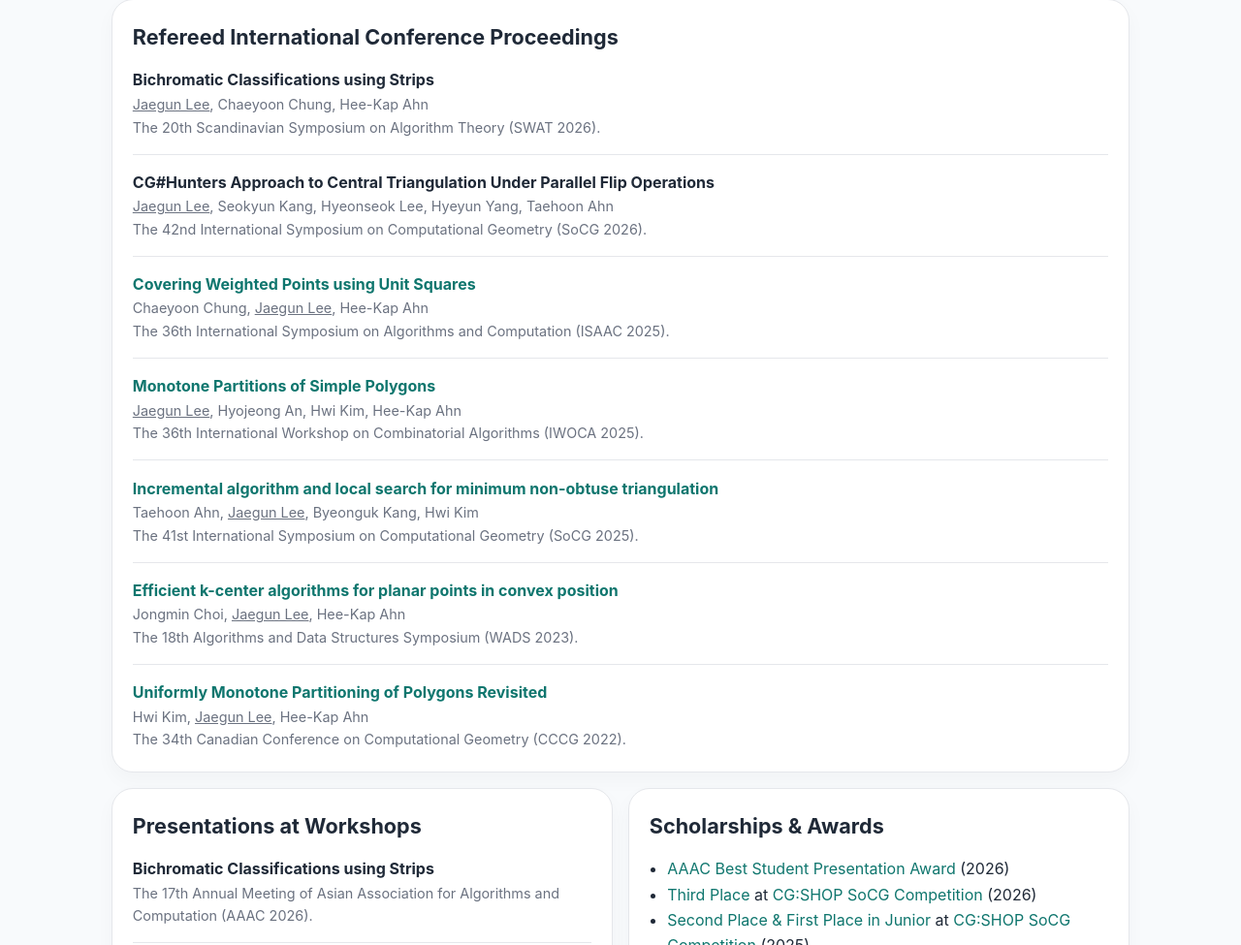
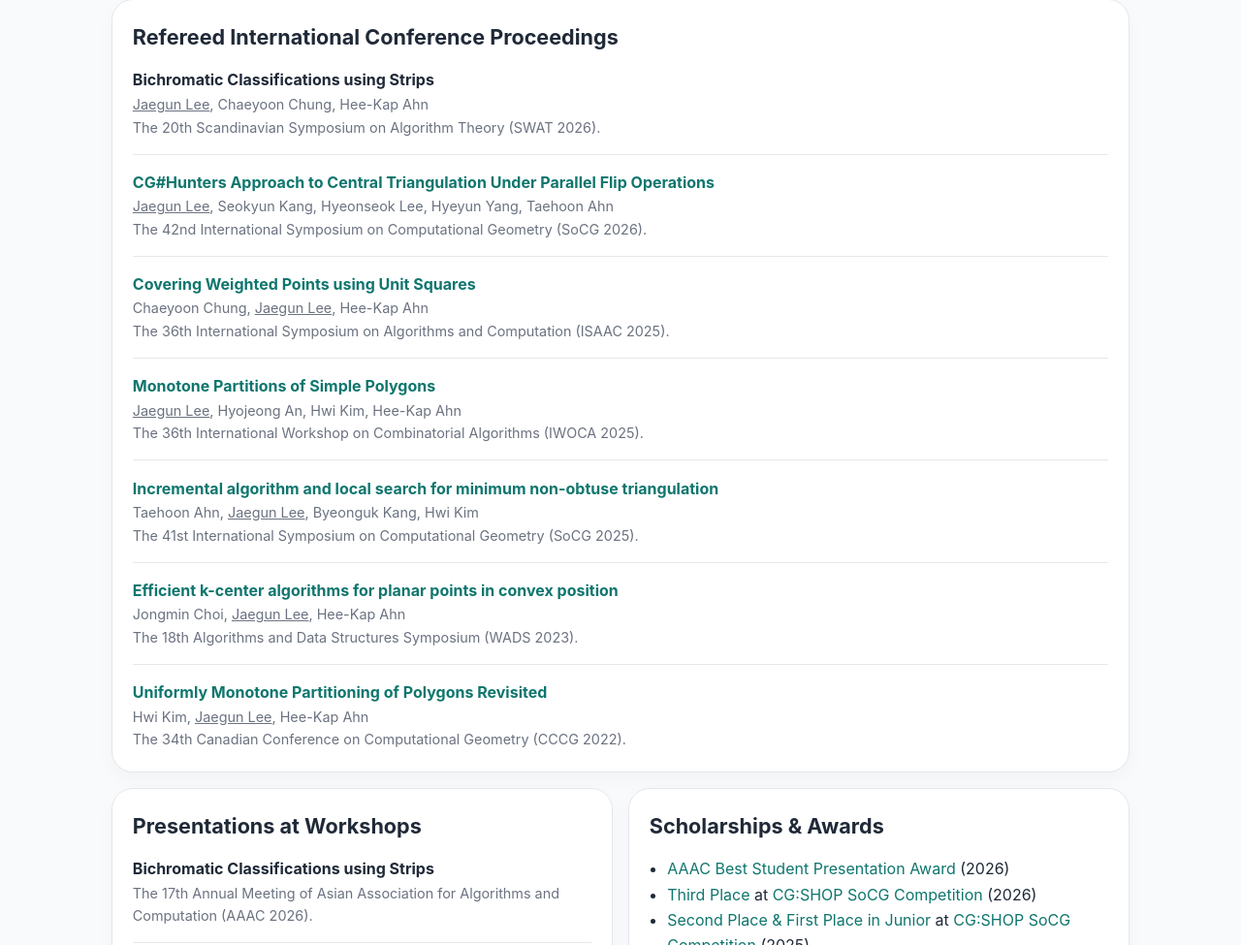
Before and after one commit to jagunlee/jagunlee.github.io, a plain HTML site: page index.html in a window 1280 px wide. Shown: the part 1499-2474 px from the top of the page at 97% size. Drawn offline with Linux system fonts and the light colour scheme.

Commit message:
update href

```diff
--- a/index.html
+++ b/index.html
@@ -114,7 +114,7 @@ ul{margin:.45rem 0 0;padding-left:1.15rem} footer{padding:1rem 0 3rem;color:var(
       <!-- <div> -->
         <!-- <h3>Refereed International Conference Proceedings</h3> -->
         <div class="item"><div class="title">Bichromatic Classifications using Strips</div><div class="small"><u>Jaegun Lee</u>, Chaeyoon Chung, Hee-Kap Ahn <div>The 20th Scandinavian Symposium on Algorithm Theory (SWAT 2026).</div></div></div>
-        <div class="item"><div class="title">CG#Hunters Approach to Central Triangulation Under Parallel Flip Operations</div><div class="small"><u>Jaegun Lee</u>, Seokyun Kang, Hyeonseok Lee, Hyeyun Yang, Taehoon Ahn <div>The 42nd International Symposium on Computational Geometry (SoCG 2026).</div></div></div>
+        <div class="item"><div class="title"><a href="https://doi.org/10.4230/LIPIcs.SoCG.2026.108">CG#Hunters Approach to Central Triangulation Under Parallel Flip Operations</a></div><div class="small"><u>Jaegun Lee</u>, Seokyun Kang, Hyeonseok Lee, Hyeyun Yang, Taehoon Ahn <div>The 42nd International Symposium on Computational Geometry (SoCG 2026).</div></div></div>
         <div class="item"><div class="title"><a href="https://drops.dagstuhl.de/entities/document/10.4230/LIPIcs.ISAAC.2025.21">Covering Weighted Points using Unit Squares</a></div><div class="small">Chaeyoon Chung, <u>Jaegun Lee</u>, Hee-Kap Ahn<div>The 36th International Symposium on Algorithms and Computation (ISAAC 2025).</div></div></div>
         <div class="item"><div class="title"><a href="https://link.springer.com/chapter/10.1007/978-3-031-98740-3_6">Monotone Partitions of Simple Polygons</a></div><div class="small"><u>Jaegun Lee</u>, Hyojeong An, Hwi Kim, Hee-Kap Ahn<div>The 36th International Workshop on Combinatorial Algorithms (IWOCA 2025).</div></div></div>
         <div class="item"><div class="title"><a href="https://doi.org/10.4230/LIPIcs.SoCG.2025.80">Incremental algorithm and local search for minimum non-obtuse triangulation</a></div><div class="small">Taehoon Ahn, <u>Jaegun Lee</u>, Byeonguk Kang, Hwi Kim<div>The 41st International Symposium on Computational Geometry (SoCG 2025).</div></div></div>
```
